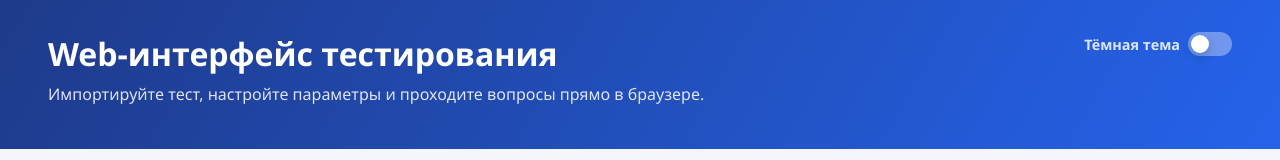
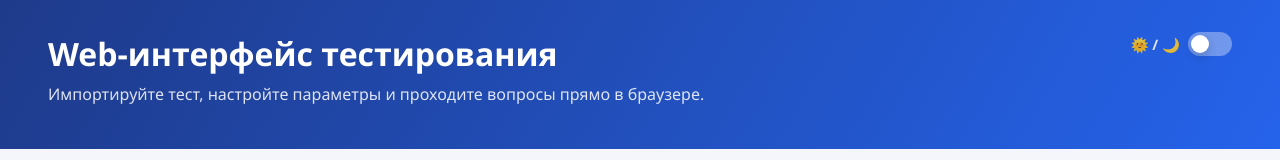
Before and after one commit to M0USE-141/word-test-webui, a plain HTML site: page static/index.html in a window 1280 px wide. Shown: the top 160 px of the page. Drawn offline with nearby package versions, Linux system fonts and the light colour scheme; no server answers.

Commit message:
Update theme toggle label

```diff
--- a/static/index.html
+++ b/static/index.html
@@ -27,7 +27,7 @@
         </div>
         <div class="app-header__controls">
           <label class="theme-toggle" for="theme-toggle">
-            <span class="theme-toggle__label">Тёмная тема</span>
+            <span class="theme-toggle__label">🌞 / 🌙</span>
             <input
               id="theme-toggle"
               class="theme-toggle__input"
```
